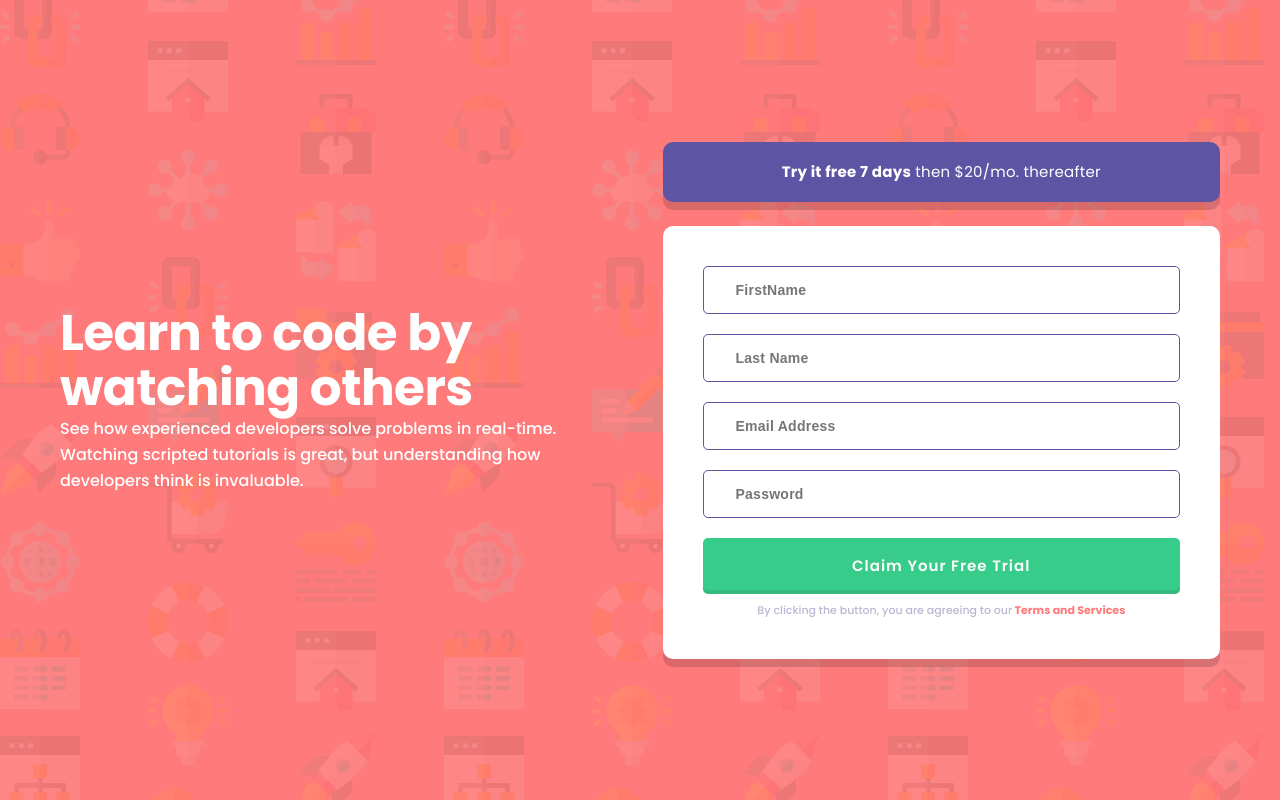
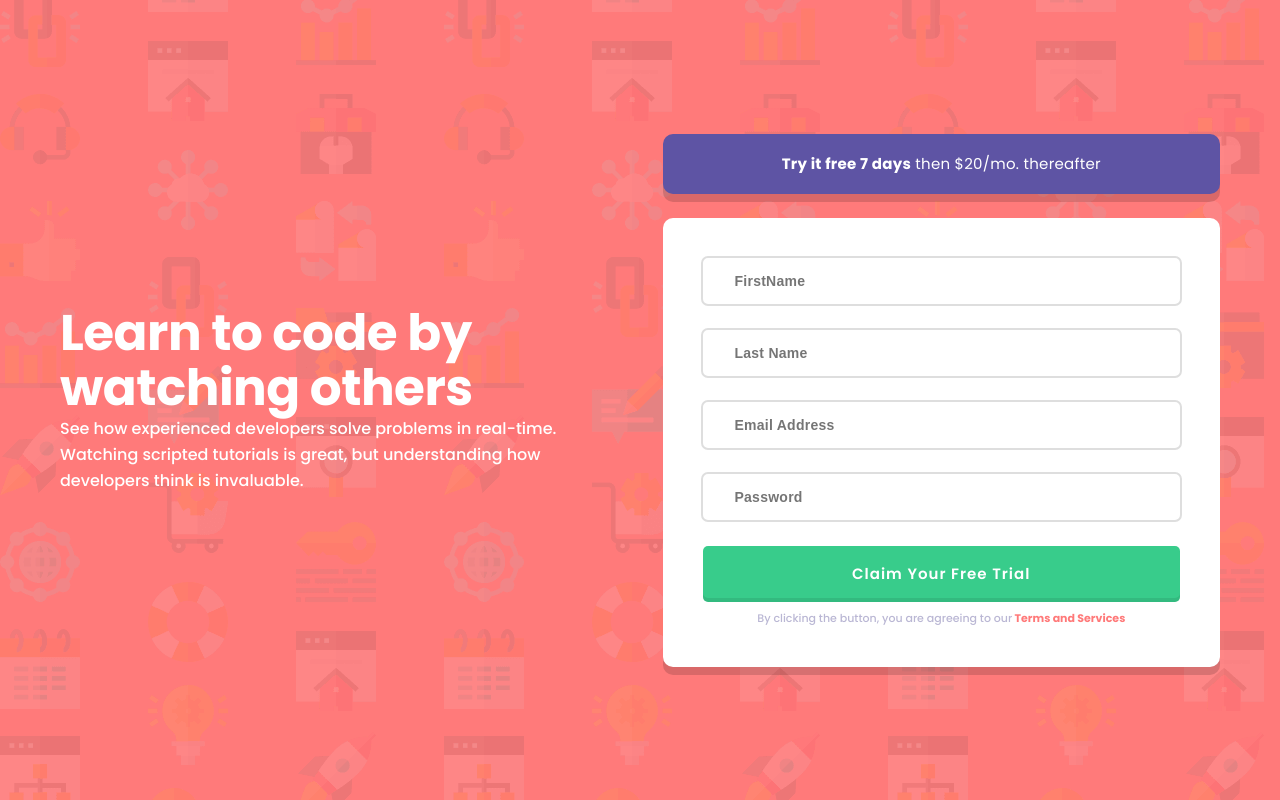
Before and after one commit to Tjanelidze/sign-up-form-react-typescript, a React (Vite) app: page / in a window 1280 px wide. Built offline with nearby package versions, Linux system fonts and the light colour scheme.

Commit message:
finished

```diff
--- a/src/components/FormComponent.tsx
+++ b/src/components/FormComponent.tsx
@@ -1,35 +1,82 @@
-import { FieldValues, FormState, UseFormHandleSubmit, UseFormRegister } from 'react-hook-form';
+import {
+  FieldValues,
+  FormState,
+  UseFormHandleSubmit,
+  UseFormRegister,
+} from 'react-hook-form';
 import { FormStyled } from './styles/Form.Styled';
+import { InputBox } from './styles/InputBox.styled';
 
 interface Props {
   register: UseFormRegister<FieldValues>;
-  handleSubmit: UseFormHandleSubmit<FieldValues, undefined>,
-  formState: FormState<FieldValues>
+  handleSubmit: UseFormHandleSubmit<FieldValues, undefined>;
+  formState: FormState<FieldValues>;
 }
 
-export default function FormComponent({ register,handleSubmit,formState: {errors} }: Props) {
-  console.log(errors)
+export default function FormComponent({
+  register,
+  handleSubmit,
+  formState: { errors },
+}: Props) {
+  console.log(errors);
 
   return (
     <FormStyled>
-      <form onSubmit={handleSubmit((data) => {
-        console.log(data)
-      })} action="">
-        <input {...register('firstName', {required: 'First Name cannot be empty'})} type="text" placeholder="FirstName" />
-        <input {...register('lastName', {required: 'Last Name cannot be empty'})} type="text" placeholder="Last Name" />
+      <form
+        onSubmit={handleSubmit((data) => {
+          console.log(data);
+        })}
+        action=""
+      >
+        <InputBox error={errors.firstName?.message ? '#FF7979' : ''}>
           <input
-          {...register('email', {required: 'Looks like this is not an email'})}
+            className="form-input"
+            {...register('firstName', {
+              required: 'First Name cannot be empty',
+            })}
+            type="text"
+            placeholder="FirstName"
+          />
+          <p>{errors.firstName?.message as String}</p>
+        </InputBox>
+
+        <InputBox error={errors.lastName?.message ? '#FF7979' : ''}>
+          <input
+            className="form-input"
+            {...register('lastName', { required: 'Last Name cannot be empty' })}
+            type="text"
+            placeholder="Last Name"
+          />
+          <p>{errors.lastName?.message as String}</p>
+        </InputBox>
+
+        <InputBox error={errors.email?.message ? '#FF7979' : ''}>
+          <input
+            className="form-input"
+            {...register('email', {
+              required: 'Looks like this is not an email',
+            })}
             type="email"
             placeholder="Email Address"
           />
+          <p>{errors.email?.message as String}</p>
+        </InputBox>
+
+        <InputBox error={errors.password?.message ? '#FF7979' : ''}>
           <input
-          {...register('password', {required: 'hi', minLength: {
-            value: 4,
-            message: 'Password cannot be empty'
-          }})}
+            className="form-input"
+            {...register('password', {
+              required: 'Password cannot be empty',
+              minLength: {
+                value: 6,
+                message: 'value must be more than 6 letters',
+              },
+            })}
             type="password"
             placeholder="Password"
           />
+          <p>{errors.password?.message as String}</p>
+        </InputBox>
         <button>Claim Your Free Trial</button>
       </form>
       <p>
--- a/src/components/styles/Form.Styled.ts
+++ b/src/components/styles/Form.Styled.ts
@@ -14,19 +14,34 @@ export const FormStyled = styled.div`
     gap: 2rem;
   }
 
-  form > input {
+  .inputBox {
+    text-align: right;
+  }
+
+  .inputBox > p {
+    margin-top: 0.6rem;
+    color: #ff7979;
+    font-size: 1.1rem;
+    font-style: italic;
+    font-weight: 500;
+  }
+
+  form input {
+    width: 100%;
     color: #3d3b48;
     font-size: 1.4rem;
     font-weight: 600;
     letter-spacing: 0.25px;
     border-radius: 5px;
-    border: 1px solid #5e54a4;
+    /* border: 1px solid #5e54a4; */
+    outline: 1px solid #dedede;
+    border: none;
     background: #fff;
     padding: 1.5rem 3.2rem;
   }
 
-  form > input:focus {
-    outline-color: #5e54a4;
+  form input:focus {
+    outline: 1px solid #5e54a4;
   }
 
   form > button {
--- /dev/null
+++ b/src/components/styles/InputBox.styled.ts
@@ -0,0 +1,17 @@
+import { styled } from 'styled-components';
+
+export const InputBox = styled.div<{ error?: string }>`
+  text-align: right;
+
+  p {
+    margin-top: 0.6rem;
+    color: #ff7979;
+    font-size: 1.1rem;
+    font-style: italic;
+    font-weight: 500;
+  }
+
+  .form-input {
+    outline: 2px solid ${(props) => props.error || '#DEDEDE'};
+  }
+`;
```
Lines whose indentation alone changed are shown as unchanged.
